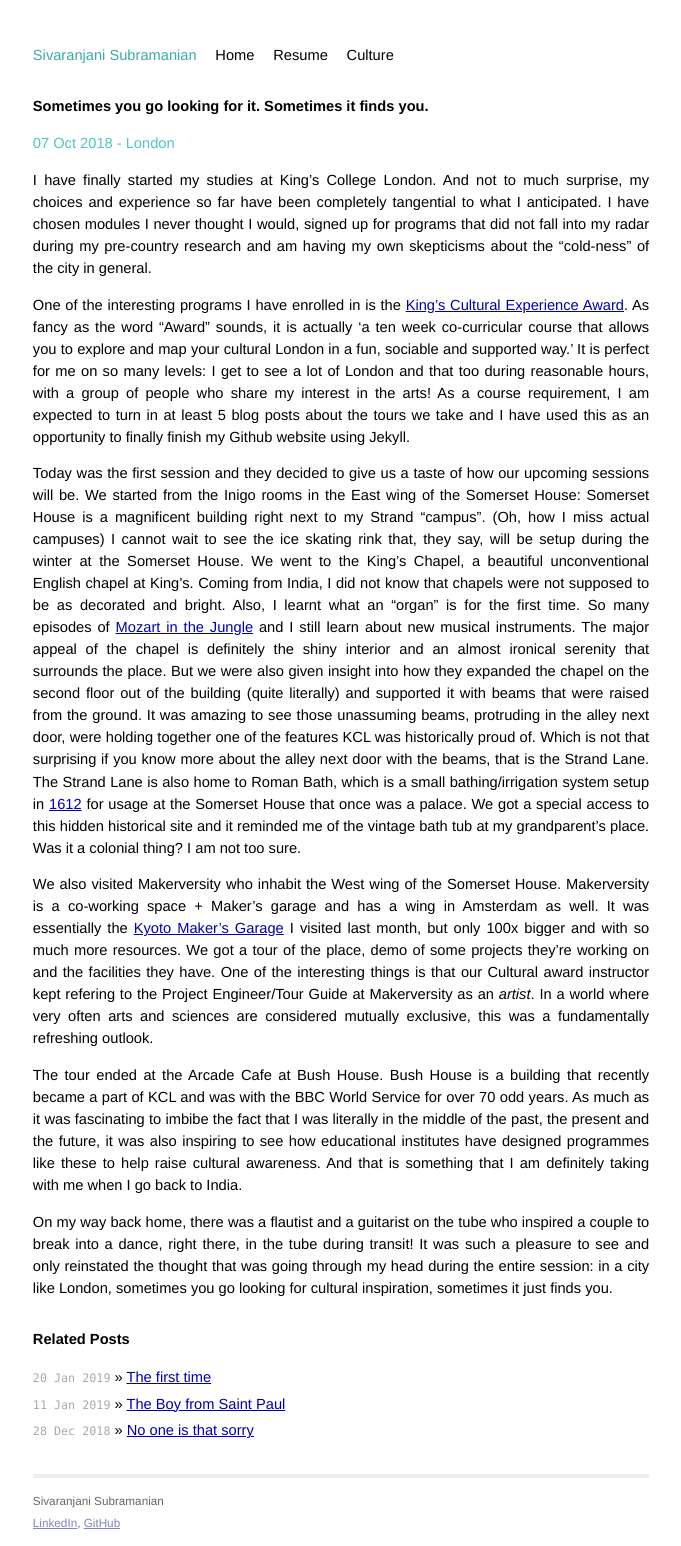
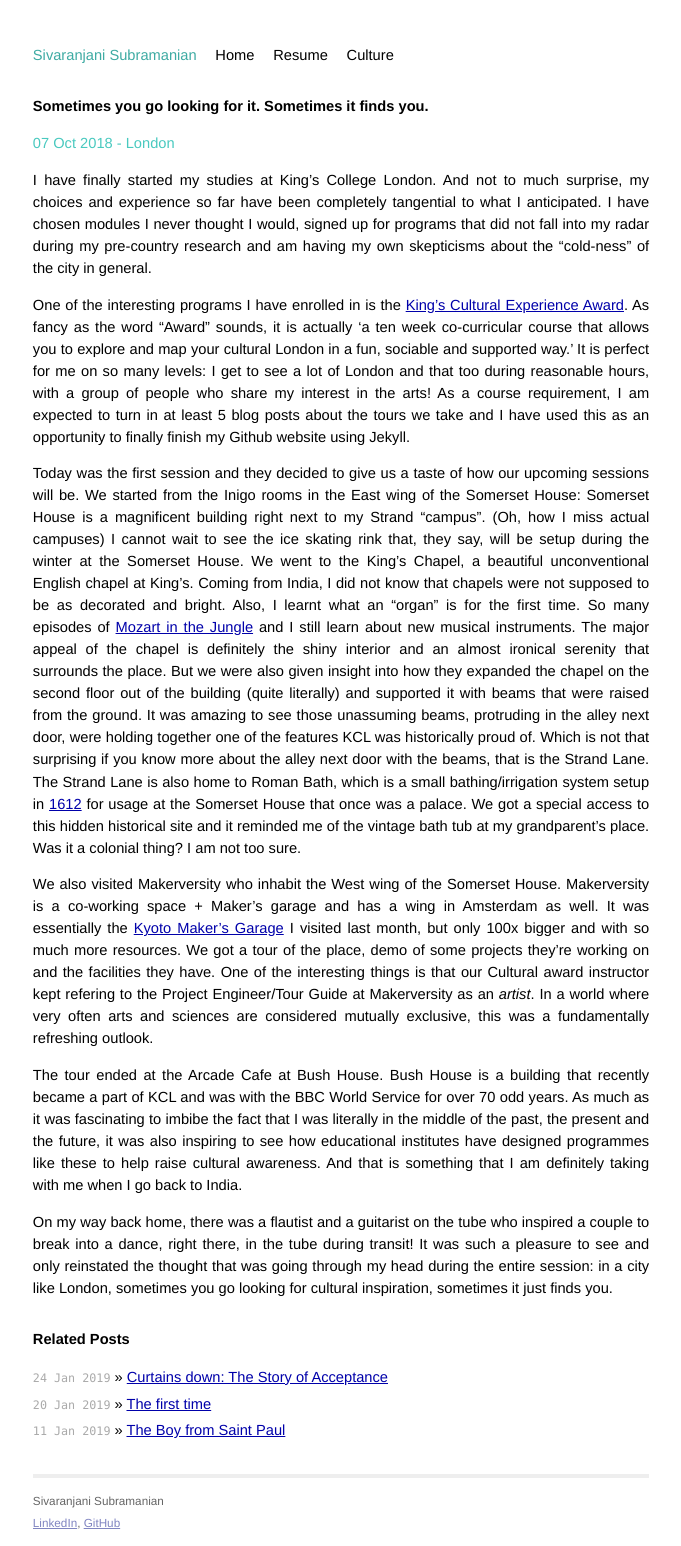
Before and after one commit to sranjani-s/bharg.github.io, a Jekyll site: the page built from kcl/_posts/2018-10-07-it-finds-you.md, in a window 1280 px wide. Shown: the whole page, without its empty margins (299-980 px from the left). Built offline with Jekyll 4.4.1, drawn with Linux system fonts in a browser that asks for light colours.

Commit message:
Correct date

```diff
--- a/kcl/_posts/2019-01-24-curtains-down.md
+++ b/kcl/_posts/2019-01-24-curtains-down.md
@@ -2,7 +2,7 @@
 layout: post
 category: kcl
 title: 'Curtains down: The Story of Acceptance'
-date: 2018-12-09 21:12
+date: 2019-01-24 21:12
 ---
 
 {{page.title}}
```
